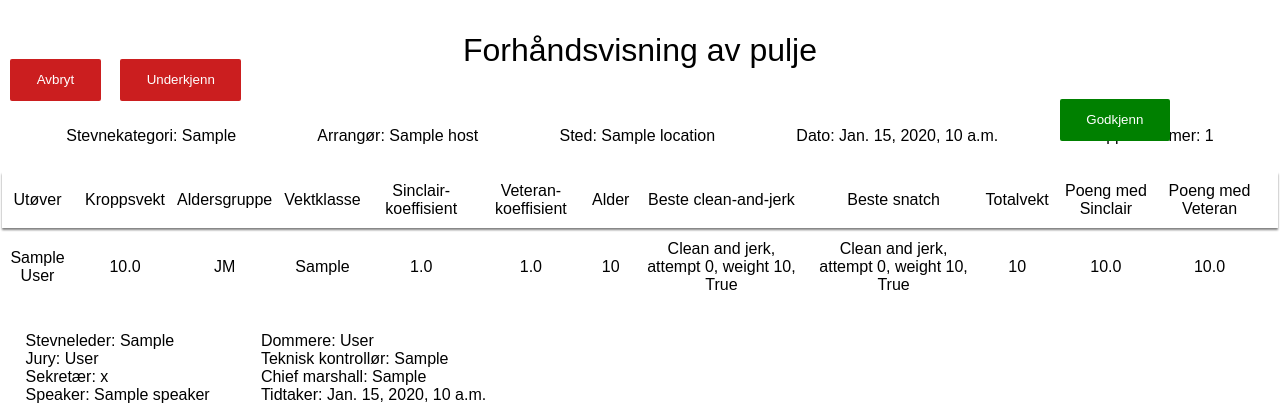
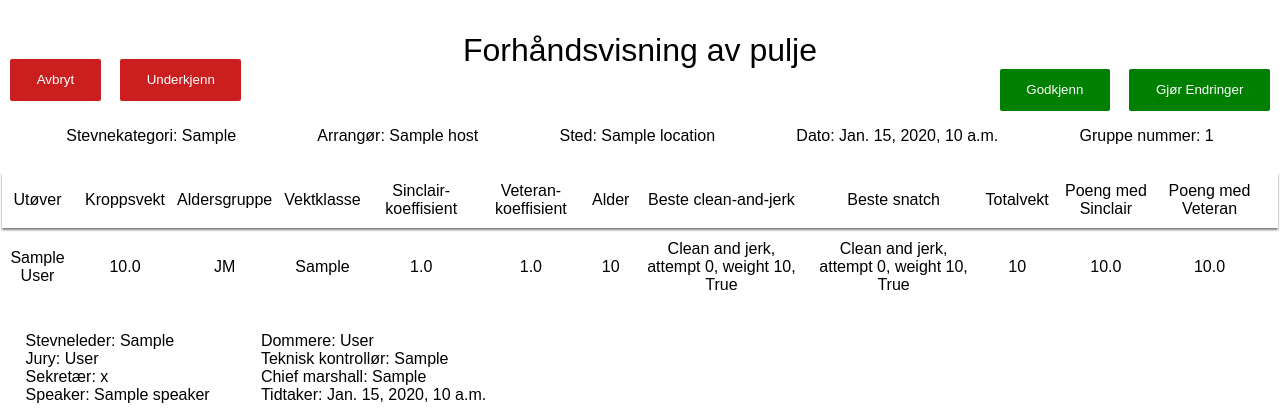
Before and after one commit to jorgenhenrichsen/TDT4290, a Django app: template athlitikos/resultregistration/templates/resultregistration/editresult.html in a window 1280 px wide. Shown: the part 46-466 px from the top of the page. Run offline with Django 3.2, Linux system fonts and the light colour scheme; tables that the repository leaves empty hold one stand-in row (values such as "Sample post"); the template is opened without the code that fills it: values that come from a table or form of the project are taken from there, most other values are stand-ins (such as "Sample title", 1, 10 or a date in 2020); lists and menus that the app fills with data are empty; some libraries are stand-ins or nearby versions.

Commit message:
created gjør-endringer-btn hos admin

```diff
--- a/athlitikos/resultregistration/static/css/approveresults.css
+++ b/athlitikos/resultregistration/static/css/approveresults.css
@@ -31,14 +31,20 @@ thead {
 
 #approve-btn {
     position: absolute;
-    right: 110px;
-    top: 140px;
+    right: 170px;
+    top: 110px;
 }
 
 #underkjenn-btn {
     position: absolute;
     left: 120px;
     top: 100px;
+}
+
+#gjør-endringer-btn {
+    position: absolute;
+    right: 10px;
+    top: 110px;
 }
 
 #avbryt-btn {
--- a/athlitikos/resultregistration/static/js/approvegroup.js
+++ b/athlitikos/resultregistration/static/js/approvegroup.js
@@ -6,6 +6,10 @@ function rejectPendingGroup(id) {
     window.location.href = "/result/reject/" + id;
 }
 
+function changePendingGroup(id) {
+    window.location.href = "/result/change/" + id;
+}
+
 function goBackToHome() {
     window.location.href = "/home/"
 }
--- a/athlitikos/resultregistration/templates/resultregistration/editresult.html
+++ b/athlitikos/resultregistration/templates/resultregistration/editresult.html
@@ -20,6 +20,10 @@
         <button class="ok-button" id="approve-btn" onclick="approvePendingGroup({{ group.pk }})">Godkjenn</button>
     {% endfor %}
 
+    {% for group in groups %}
+        <button class="ok-button" id="gjør-endringer-btn" onclick="changePendingGroup({{ group.pk }})">Gjør Endringer</button>
+    {% endfor %}
+
 
 
     <div>
```
